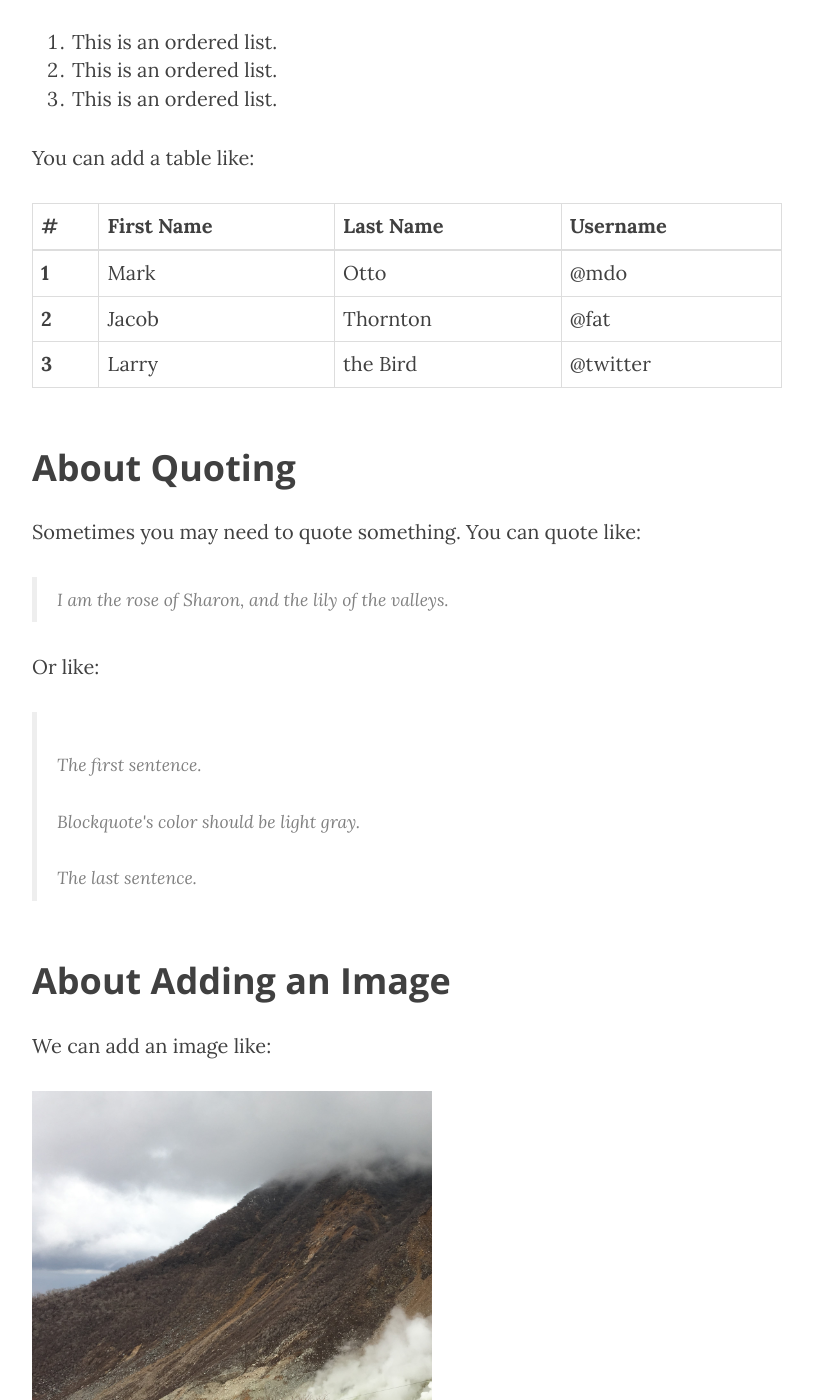
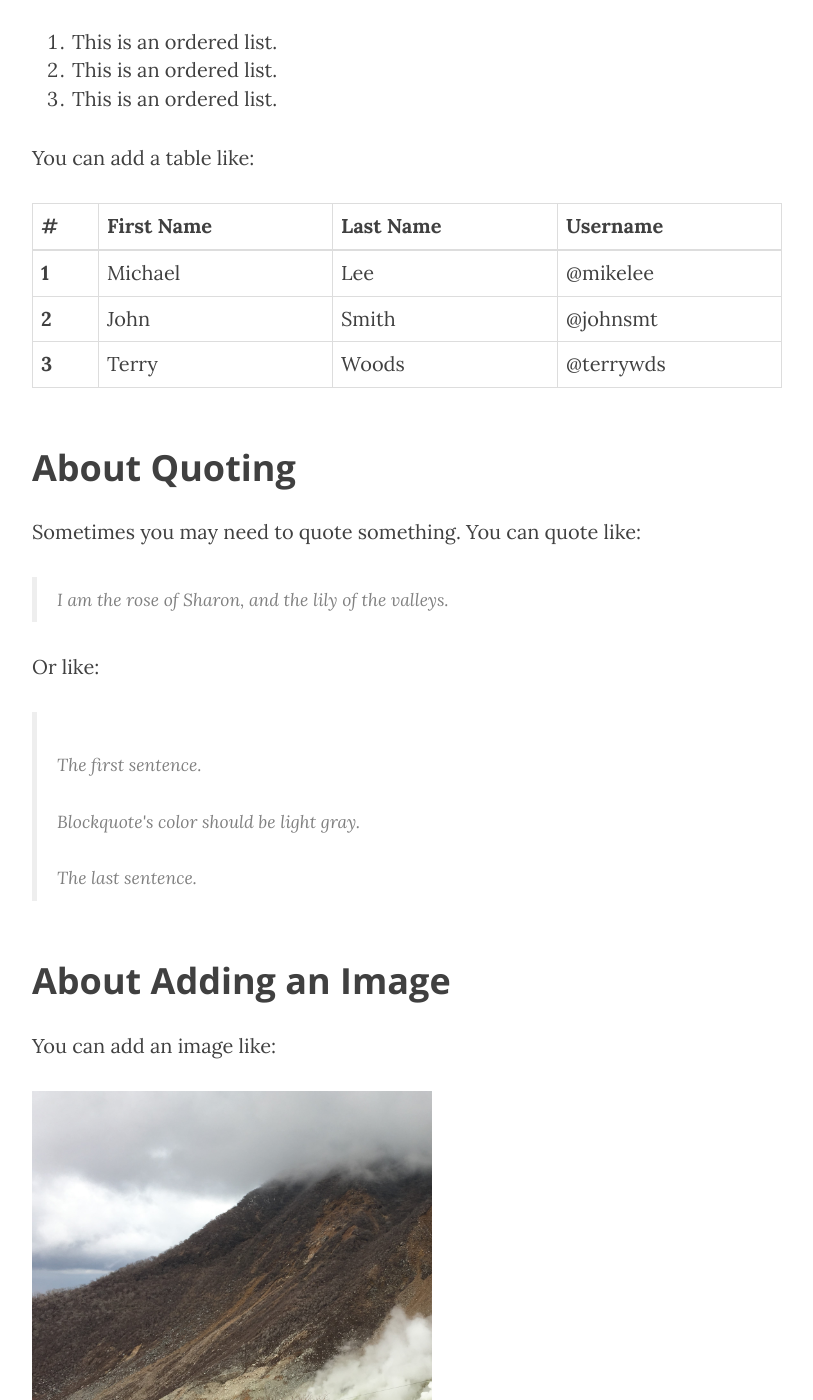
Before and after one commit to yzwu2017/yzwu2017.github.io, a Jekyll site: the page built from _posts/2017-07-23-how-to-write-a-post.markdown, in a window 1280 px wide and 1400 px high, scrolled down 920 px. Shown: the whole window, without its empty margins (233-1046 px from the left). Built offline with Jekyll 4.4.1, drawn with Linux system fonts in a browser that asks for light colours; nearby versions of some CDN libraries; library files that are not in the unit come from our copies.

Commit message:
modify contents.

```diff
--- a/_posts/2017-07-23-how-to-write-a-post.markdown
+++ b/_posts/2017-07-23-how-to-write-a-post.markdown
@@ -34,9 +34,9 @@ header-img: "img/post-bg-01.jpg"
 	<th>#</th> <th>First Name</th> <th>Last Name</th> <th>Username</th>
 </tr> </thead>
 <tbody> <tr>
-	<th>1</th> <td>Mark</td> <td>Otto</td> <td>@mdo</td> </tr> <tr>
-	<th>2</th> <td>Jacob</td> <td>Thornton</td> <td>@fat</td> </tr> <tr>
-	<th>3</th> <td>Larry</td> <td>the Bird</td> <td>@twitter</td>
+	<th>1</th> <td>Michael</td> <td>Lee</td> <td>@mikelee</td> </tr> <tr>
+	<th>2</th> <td>John</td> <td>Smith</td> <td>@johnsmt</td> </tr> <tr>
+	<th>3</th> <td>Terry</td> <td>Woods</td> <td>@terrywds</td>
 </tr> </tbody>
 </table>
 
@@ -58,7 +58,7 @@ header-img: "img/post-bg-01.jpg"
 
 <h2 class="section-heading">About Adding an Image</h2>
 
-<p>We can add an image like: </p>
+<p>You can add an image like: </p>
 
 <a href="#">
     <img src="{{ site.baseurl }}/img/post-sample-image.jpg" width="400" height="400" alt="Post Sample Image">
```
Also changed, not shown: README.md.
